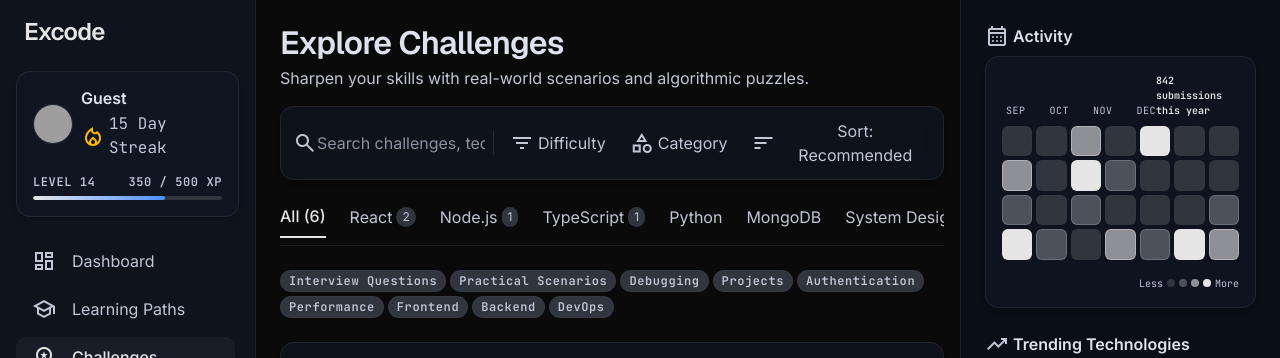
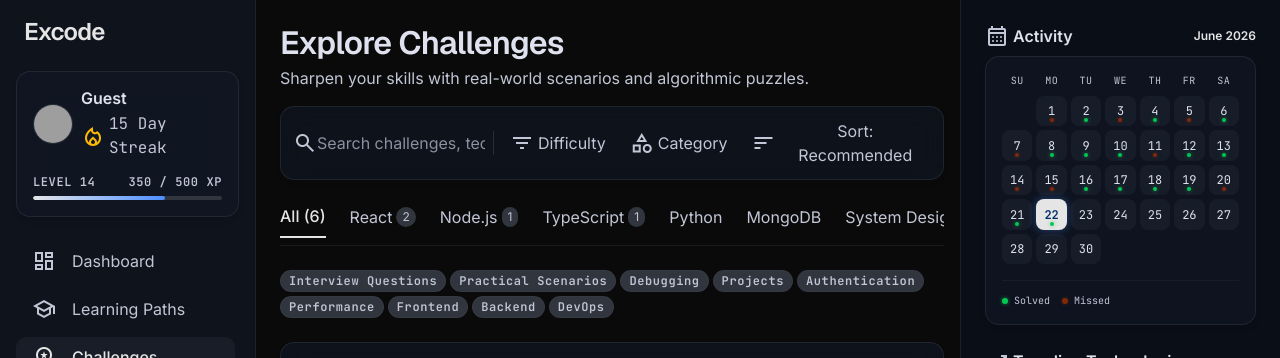
Before and after one commit to SoumyaranjanDS/excode, a React (Vite) app in the folder client/: page /problems in a window 1280 px wide. Shown: the top 358 px of the page. Built offline with nearby package versions, Linux system fonts and the light colour scheme; no server answers; grey boxes are pictures that could not be loaded.

Commit message:
feat: implement ProblemsExplorer page with filtering logic and sidebar components

```diff
--- a/client/package.json
+++ b/client/package.json
@@ -35,6 +35,7 @@
     "@types/react": "^19.2.14",
     "@types/react-dom": "^19.2.3",
     "@vitejs/plugin-react": "^6.0.1",
+    "agentation": "^3.0.2",
     "eslint": "^10.3.0",
     "eslint-plugin-react-hooks": "^7.1.1",
     "eslint-plugin-react-refresh": "^0.5.2",
--- a/client/src/App.jsx
+++ b/client/src/App.jsx
@@ -8,6 +8,7 @@ import Home from "./pages/public/Home";
 import Feature from "./pages/public/Feature";
 import Footer from "./pages/public/Footer";
 import Navbar from "./pages/public/Navbar";
+import ComingSoon from "./pages/public/ComingSoon";
 
 //auth Pages
 import Login from "./pages/auth/Login";
@@ -20,6 +21,7 @@ import Leaderboard from "./components/Leaderboard";
 import Community from "./components/Community";
 
 import { AuthProvider } from "./context/AuthContext";
+import { Agentation } from "agentation";
 
 const Layout = () => {
   const lenisRef = useRef();
@@ -38,7 +40,7 @@ const Layout = () => {
 
   return (
     <ReactLenis root ref={lenisRef} autoRaf={false} options={{ lerp: 0.1, duration: 1.2, smoothTouch: false }}>
-      <div className="flex flex-col min-h-screen w-full bg-background text-on-background">
+      <div className="flex flex-col min-h-screen w-full bg-background text-on-background relative">
         <Navbar />
         <main className="grow flex flex-col pt-24">
           <Outlet />
@@ -89,11 +91,36 @@ const App = () => {
       path: "/workspace/:problemId",
       element: <Workspace />,
     },
+    {
+      path: "/learning-paths",
+      element: <ComingSoon />,
+    },
+    {
+      path: "/competitions",
+      element: <ComingSoon />,
+    },
+    {
+      path: "/assessments",
+      element: <ComingSoon />,
+    },
+    {
+      path: "/leaderboard",
+      element: <ComingSoon />,
+    },
+    {
+      path: "/achievements",
+      element: <ComingSoon />,
+    },
+    {
+      path: "/settings",
+      element: <ComingSoon />,
+    },
   ]);
 
   return (
     <AuthProvider>
       <RouterProvider router={router} />
+      <Agentation />
     </AuthProvider>
   );
 };
--- a/client/src/pages/problems/ProblemsExplorer.jsx
+++ b/client/src/pages/problems/ProblemsExplorer.jsx
@@ -10,29 +10,7 @@ const ProblemsExplorer = () => {
   const [activeTech, setActiveTech] = useState("All");
   const [activeCategory, setActiveCategory] = useState(null);
 
-  const [heatmapCells] = useState(() => {
-    const daysInMonth = 28;
-    const intensityClasses = [
-      "bg-surface-variant border border-outline-variant/10",
-      "bg-primary/30 border border-primary/20",
-      "bg-primary/60 border border-primary/40",
-      "bg-primary border border-primary/80 glow-hover",
-    ];
-
-    return Array.from({ length: daysInMonth }).map((_, i) => {
-      const rand = Math.random();
-      let intensity = 0;
-      if (rand > 0.6) intensity = 1;
-      if (rand > 0.8) intensity = 2;
-      if (rand > 0.9) intensity = 3;
-      return (
-        <div
-          key={i}
-          className={`w-full aspect-square rounded-sm ${intensityClasses[intensity]} transition-all duration-200`}
-        />
-      );
-    });
-  });
+  // Heatmap generation moved to RightSidebar component
 
   // Filtering Logic
   const filteredProblems = mockProblems.filter((p) => {
@@ -206,7 +184,7 @@ const ProblemsExplorer = () => {
         </section>
 
         {/* Right Sidebar */}
-        <RightSidebar heatmapCells={heatmapCells} />
+        <RightSidebar />
       </main>
     </div>
   );
--- a/client/src/pages/problems/components/RightSidebar.jsx
+++ b/client/src/pages/problems/components/RightSidebar.jsx
@@ -1,10 +1,50 @@
-const RightSidebar = ({ heatmapCells }) => {
+import React, { useMemo } from 'react';
+
+const RightSidebar = () => {
+  // Generate current month calendar logic
+  const { currentMonth, currentYear, calendarCells } = useMemo(() => {
+    const today = new Date();
+    const currentMonth = today.toLocaleString('default', { month: 'long' });
+    const currentYear = today.getFullYear();
+
+    // Get number of days in the current month
+    const daysInMonth = new Date(today.getFullYear(), today.getMonth() + 1, 0).getDate();
+
+    // Get the day of the week the month starts on (0 = Sunday, 1 = Monday, etc.)
+    const startDay = new Date(today.getFullYear(), today.getMonth(), 1).getDay();
+
+    const cells = [];
+
+    // Add empty padding cells for the start of the month
+    for (let i = 0; i < startDay; i++) {
+      cells.push({ type: 'empty', id: `empty-${i}` });
+    }
+
+    // Add the actual days of the month
+    for (let i = 1; i <= daysInMonth; i++) {
+      const isPastOrToday = i <= today.getDate();
+      // Randomly decide if this day has a submission (e.g. 70% chance)
+      const hasSubmission = isPastOrToday ? Math.random() > 0.3 : false;
+
+      cells.push({
+        type: 'day',
+        day: i,
+        isToday: i === today.getDate(),
+        isPastOrToday,
+        hasSubmission,
+        id: `day-${i}`
+      });
+    }
+
+    return { currentMonth, currentYear, calendarCells: cells };
+  }, []);
   return (
     <aside className="w-full xl:w-80 h-auto xl:h-full overflow-y-auto custom-scrollbar border-t xl:border-t-0 xl:border-l border-outline-variant/30 bg-surface-container-lowest p-md lg:p-lg flex flex-col gap-lg z-20">
 
-      {/* Calendar Widget / Heatmap */}
+      {/* Calendar Widget */}
       <div>
-        <h3 className="font-body-md font-semibold text-on-surface mb-sm flex items-center gap-xs">
+        <h3 className="font-body-md font-semibold text-on-surface mb-sm flex items-center justify-between">
+          <div className="flex items-center gap-xs">
             <span
               className="material-symbols-outlined text-on-surface-variant text-[18px]"
               data-icon="calendar_month"
@@ -12,29 +52,63 @@ const RightSidebar = ({ heatmapCells }) => {
               calendar_month
             </span>
             Activity
+          </div>
+          <span className="text-xs font-semibold text-primary">{currentMonth} {currentYear}</span>
         </h3>
+
         <div className="glass-panel rounded-xl p-md">
-          <div className="flex justify-between items-end mb-sm px-xs">
-            <div className="flex gap-lg text-[10px] font-code-sm text-on-surface-variant uppercase tracking-wider">
-              <span>Sep</span>
-              <span>Oct</span>
-              <span>Nov</span>
-              <span>Dec</span>
+          {/* Days of the week header */}
+          <div className="grid grid-cols-7 gap-1 mb-2 text-center">
+            {['Su', 'Mo', 'Tu', 'We', 'Th', 'Fr', 'Sa'].map(day => (
+              <span key={day} className="text-[10px] font-code-sm text-on-surface-variant uppercase tracking-wider">
+                {day}
+              </span>
+            ))}
           </div>
-            <div className="text-[10px] font-code-sm text-primary font-semibold">
+
+          {/* Calendar Grid */}
+          <div className="grid grid-cols-7 gap-1 mb-md">
+            {calendarCells.map((cell) => {
+              if (cell.type === 'empty') {
+                return <div key={cell.id} className="w-full aspect-square" />;
+              }
+
+              return (
+                <div
+                  key={cell.id}
+                  className={`relative flex items-center justify-center w-full aspect-square rounded-md text-xs font-code-sm transition-all duration-200 cursor-default
+                    ${cell.isToday ? "bg-primary text-on-primary font-bold shadow-[0_0_10px_rgba(77,142,255,0.4)]" : "bg-surface-variant/30 text-on-surface hover:bg-surface-variant"}
+                  `}
+                >
+                  {cell.day}
+
+                  {/* Dot for submissions */}
+                  {cell.isPastOrToday && (
+                    <div className={`absolute bottom-1 w-1 h-1 rounded-full ${
+                      cell.hasSubmission
+                        ? "bg-green-500 shadow-[0_0_4px_rgba(34,197,94,0.6)]"
+                        : "bg-orange-800/80 shadow-[0_0_4px_rgba(154,52,18,0.4)]"
+                    }`} />
+                  )}
+                </div>
+              );
+            })}
+          </div>
+
+          <div className="flex justify-between items-center text-[10px] font-code-sm text-on-surface-variant border-t border-outline-variant/20 pt-3 mt-1">
+            <div className="flex items-center gap-3">
+               <div className="flex items-center gap-1.5">
+                 <div className="w-1.5 h-1.5 rounded-full bg-green-500 shadow-[0_0_4px_rgba(34,197,94,0.6)]" />
+                 <span>Solved</span>
+               </div>
+               <div className="flex items-center gap-1.5">
+                 <div className="w-1.5 h-1.5 rounded-full bg-orange-800/80 shadow-[0_0_4px_rgba(154,52,18,0.4)]" />
+                 <span>Missed</span>
+               </div>
+            </div>
+            <div className="text-primary font-semibold hidden 2xl:block">
               842 submissions this year
             </div>
-          </div>
-          <div className="grid grid-cols-7 gap-1 mb-md">{heatmapCells}</div>
-          <div className="flex justify-end items-center text-[10px] font-code-sm text-on-surface-variant gap-xs">
-            <span>Less</span>
-            <div className="flex gap-1">
-              <div className="w-2 h-2 rounded-sm bg-surface-variant" />
-              <div className="w-2 h-2 rounded-sm bg-primary/30" />
-              <div className="w-2 h-2 rounded-sm bg-primary/60" />
-              <div className="w-2 h-2 rounded-sm bg-primary" />
-            </div>
-            <span>More</span>
           </div>
         </div>
       </div>
--- /dev/null
+++ b/client/src/pages/public/ComingSoon.jsx
@@ -0,0 +1,43 @@
+import React from 'react';
+import { Link, useNavigate } from 'react-router-dom';
+
+const ComingSoon = () => {
+  const navigate = useNavigate();
+  return (
+    <div className="min-h-screen bg-background flex flex-col items-center justify-center relative overflow-hidden p-6 font-inter">
+      {/* Background decorations */}
+      <div className="absolute top-1/2 left-1/2 -translate-x-1/2 -translate-y-1/2 w-[600px] h-[600px] bg-primary/10 rounded-full blur-[100px] pointer-events-none"></div>
+
+      <div className="relative z-10 glass-panel rounded-2xl p-8 md:p-12 text-center border border-outline-variant/30 flex flex-col items-center shadow-xl shadow-black/40">
+        <span className="material-symbols-outlined text-[64px] text-primary mb-6 animate-pulse">
+          rocket_launch
+        </span>
+
+        <h1 className="font-geist text-3xl md:text-4xl font-bold text-on-surface mb-3 tracking-tight">
+          Coming Soon
+        </h1>
+
+        <p className="font-inter text-on-surface-variant mb-8 leading-relaxed">
+          We're working hard to bring you this feature. It will be available in an upcoming update!
+        </p>
+
+        <div className="flex flex-col sm:flex-row gap-4 w-full">
+          <button
+            onClick={() => navigate(-1)}
+            className="flex-1 bg-surface-container hover:bg-surface-container-high border border-outline-variant/30 text-on-surface py-3 px-6 rounded-xl font-jetbrains text-xs font-semibold tracking-wider transition-all duration-200 hover:scale-[0.98]"
+          >
+            GO BACK
+          </button>
+          <Link
+            to="/dashboard"
+            className="flex-1 bg-primary text-on-primary py-3 px-6 rounded-xl font-jetbrains text-xs font-semibold tracking-wider transition-all duration-200 shadow-[0_0_15px_rgba(77,142,255,0.3)] hover:shadow-[0_0_20px_rgba(77,142,255,0.5)] hover:scale-[0.98] flex items-center justify-center"
+          >
+            DASHBOARD
+          </Link>
+        </div>
+      </div>
+    </div>
+  );
+};
+
+export default ComingSoon;
--- a/client/vite.config.js
+++ b/client/vite.config.js
@@ -4,6 +4,7 @@ import tailwindcss from '@tailwindcss/vite'
 import path from "path"
 
 // https://vite.dev/config/
+// Force Vite Restart
 export default defineConfig({
   plugins: [react(), tailwindcss()],
   resolve: {
```
Also changed, not shown: client/src/pages/problems/components/Sidebar.jsx (+11 -11 lines), 1 other file (tests, documents, lock files or other folders). Lines whose indentation alone changed are shown as unchanged.
